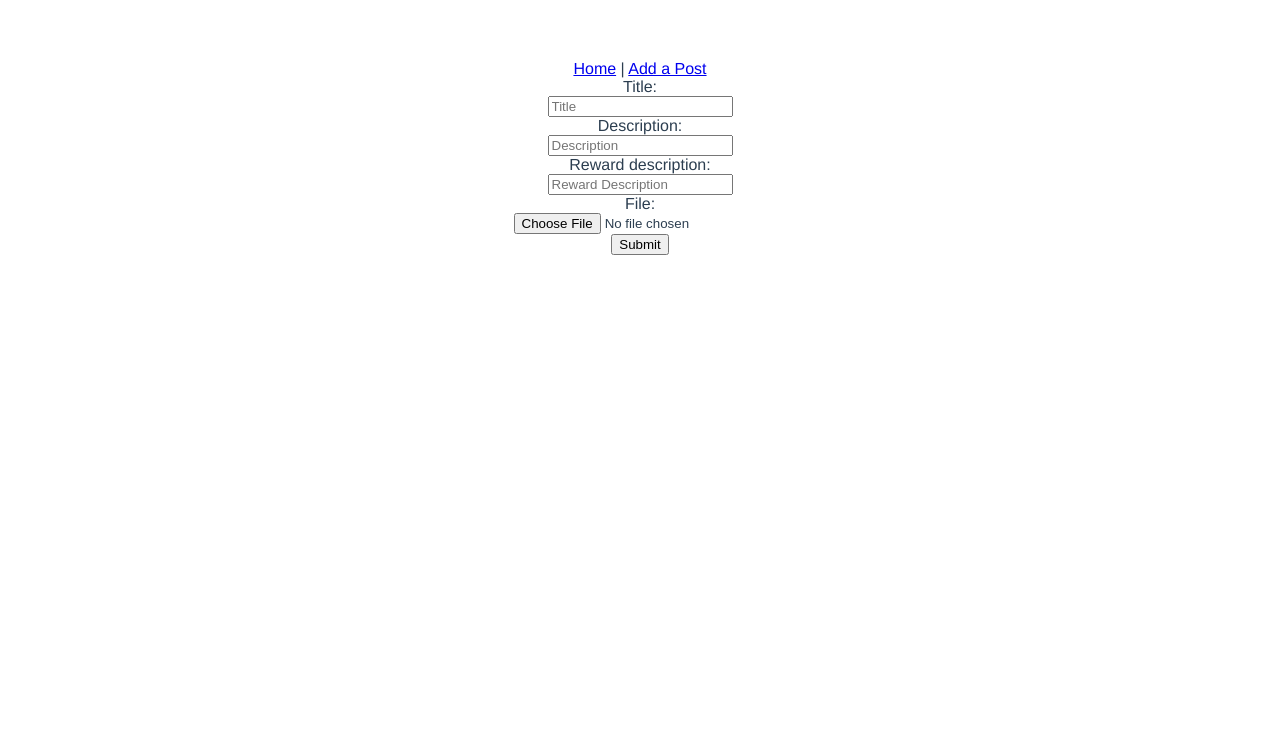
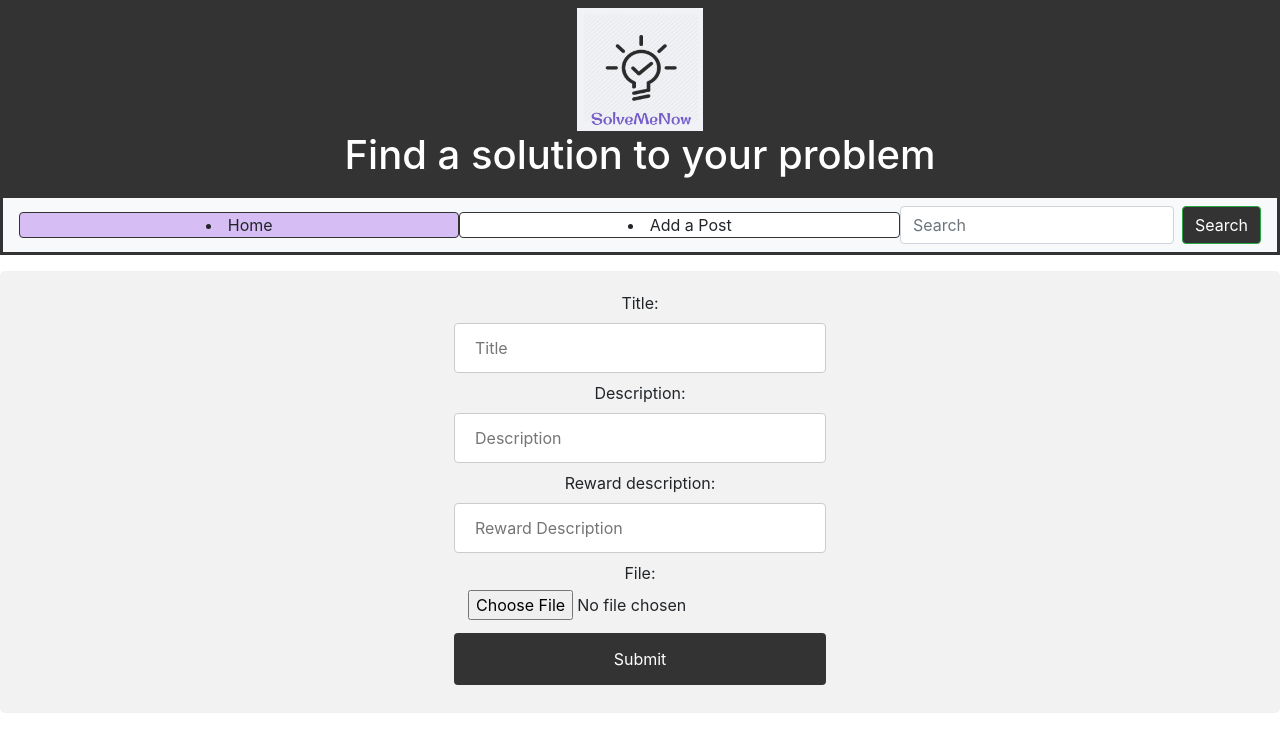
Before and after one commit to katamb/iti0208, a Vue app in the folder front-end/app/: page /#/addpost in a window 1280 px wide. Shown: the top 752 px of the page. Built offline with nearby package versions, Linux system fonts and the light colour scheme.

Commit message:
esialgne disain

```diff
--- a/front-end/app/package.json
+++ b/front-end/app/package.json
@@ -9,6 +9,11 @@
   },
   "dependencies": {
     "axios": "^0.18.0",
+    "bootstrap": "^4.3.1",
+    "jquery": "^3.3.1",
+    "node-sass": "^4.11.0",
+    "popper.js": "^1.14.7",
+    "sass-loader": "^7.1.0",
     "vue": "^2.5.22",
     "vue-axios": "^2.1.4",
     "vue-router": "^3.0.2"
--- a/front-end/app/src/App.vue
+++ b/front-end/app/src/App.vue
@@ -1,20 +1,88 @@
 <template>
   <div id="app">
+    <Header />
     <div id="nav">
-      <router-link to="/">Home</router-link> |
-      <router-link to="/addpost">Add a Post</router-link>
+      <p class="b">
+      <nav class="navbar navbar-expand-lg navbar-light bg-light">
+        <router-link tag="li" class="col" class-active="active" to="/" exact> Home </router-link>
+        <router-link tag="li" class="col" class-active="active" to="/addpost" exact> Add a Post </router-link>
+
+
+      <form class="form-inline my-2 my-lg-0">
+        <input class="form-control mr-sm-2" type="search" placeholder="Search" aria-label="Search">
+        <button class="btn btn-outline-success my-2 my-sm-0" type="submit">Search</button>
+      </form>
+      </nav>
+      </p>
     </div>
     <router-view/>
   </div>
 </template>
 
+<script>
+  import Header from './components/layout/Header.vue';
+
+  export default {
+    name: "app",
+    components: {
+      Header
+    }
+  }
+</script>
 <style>
-#app {
-  font-family: 'Avenir', Helvetica, Arial, sans-serif;
-  -webkit-font-smoothing: antialiased;
-  -moz-osx-font-smoothing: grayscale;
+
+  p.b {
+    border: 3px solid #333;
+    border-radius: 0px;
+  }
+  nav {
+    background-color: #D6BDF3;
+  }
+
+  input[type="search"]:hover {
+    background-color: #fff;
+    width: 20%;
+    padding: 2px 20px;
+    margin: 8px 0;;
+    display: inline-block;
+    border: 1px solid #333;
+    border-radius: 4px;
+  }
+
+  input[type="search"]:focus {
+    background-color: #ccc;
+  }
+
+  button[type="submit"] {
+    background-color: #333;
+    color: white;
+    cursor: pointer;
+  }
+
+  div {
+    text-align: center;
+  }
+  nav li {
+    background-color: #D6BDF3;
+    text-align: center;
+    border:1px solid #333;
+    border-radius: 4px;
+  }
+
+  nav li:hover,
+  nav li.router-link-active,
+  nav li.router-link-exact-active{
   text-align: center;
-  color: #2c3e50;
-  margin-top: 60px;
+  background-color: #fff;
+  cursor: pointer;
+    border:1px solid #333;
+    border-radius: 4px;
+}
+
+
+body {
+  font-family: Arial, Helvetica, sans-serif;
+  line-height: 1.4;
+  text-align: center;
 }
 </style>
--- a/front-end/app/src/components/AddPost.vue
+++ b/front-end/app/src/components/AddPost.vue
@@ -67,5 +67,41 @@ export default {
 </script>
 
 <style scoped>
+  label {
+    text-align: right;
+  }
+  form {
+    display: compact;
+  }
+  input {
+    flex: 10;
+    padding: 5px;
+  }
+
+  input[type=text] {
+    width: 30%;
+    padding: 12px 20px;
+    margin: 8px 0;
+    display: inline-block;
+    border: 1px solid #ccc;
+    border-radius: 4px;
+    box-sizing: border-box;
+  }
+
+  input[type=submit] {
+    width: 30%;
+    background-color: #333;
+    color: white;
+    padding: 14px 20px;
+    margin: 8px 0;
+    border: none;
+    border-radius: 4px;
+    cursor: pointer;
+  }
+  div {
+    border-radius: 5px;
+    background-color: #f2f2f2;
+    padding: 20px;
+  }
 
 </style>
--- /dev/null
+++ b/front-end/app/src/components/layout/Header.vue
@@ -0,0 +1,27 @@
+<template>
+    <header class="header">
+        <img width="10%" src="../../assets/logo.png">
+        <h1>Find a solution to your problem</h1>
+    </header>
+</template>
+
+<script>
+    export default {
+        name: "Header"
+    }
+</script>
+
+<style scoped>
+    .header {
+        background: #333;
+        color: #fff;
+        text-align: center;
+        padding: 8px;
+
+    }
+
+    .header a {
+        color: #fff;
+        padding-right: 5px;
+    }
+</style>
--- a/front-end/app/src/main.js
+++ b/front-end/app/src/main.js
@@ -1,6 +1,8 @@
 import Vue from 'vue'
 import App from './App.vue'
 import router from './router'
+import 'bootstrap'
+import 'bootstrap/dist/css/bootstrap.min.css'
 
 Vue.config.productionTip = false;
 
```
Also changed, not shown: front-end/app/src/assets/logo.png, 1 other file (tests, documents, lock files or other folders).
